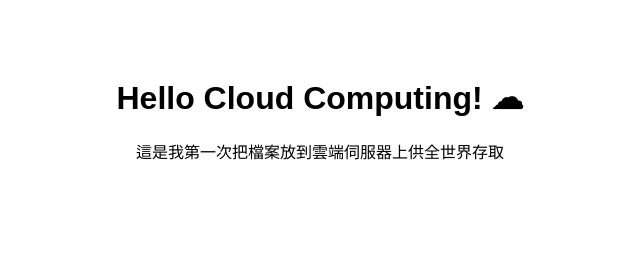
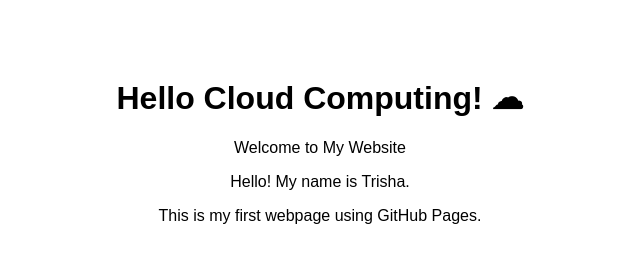
Before and after one commit to trisha709/my-first-cloud-page, a plain HTML site: page index.html in a window 1280 px wide. Shown: the whole page, without its empty margins (320-960 px from the left). Drawn offline with Linux system fonts and the light colour scheme.

Commit message:
Update index.html

```diff
--- a/index.html
+++ b/index.html
@@ -1,10 +1,18 @@
 <!DOCTYPE html>
 <html>
 <head>
-    <title>我的第一個雲端網頁</title>
+    <title>My First Cloud Webpage</title>
 </head>
+
 <body style="text-align:center; padding-top:50px; font-family:sans-serif;">
+
     <h1>Hello Cloud Computing! ☁</h1>
-    <p>這是我第一次把檔案放到雲端伺服器上供全世界存取</p>
+
+    <p>Welcome to My Website</p>
+
+    <p>Hello! My name is Trisha.</p>
+
+    <p>This is my first webpage using GitHub Pages.</p>
+
 </body>
 </html>
```
